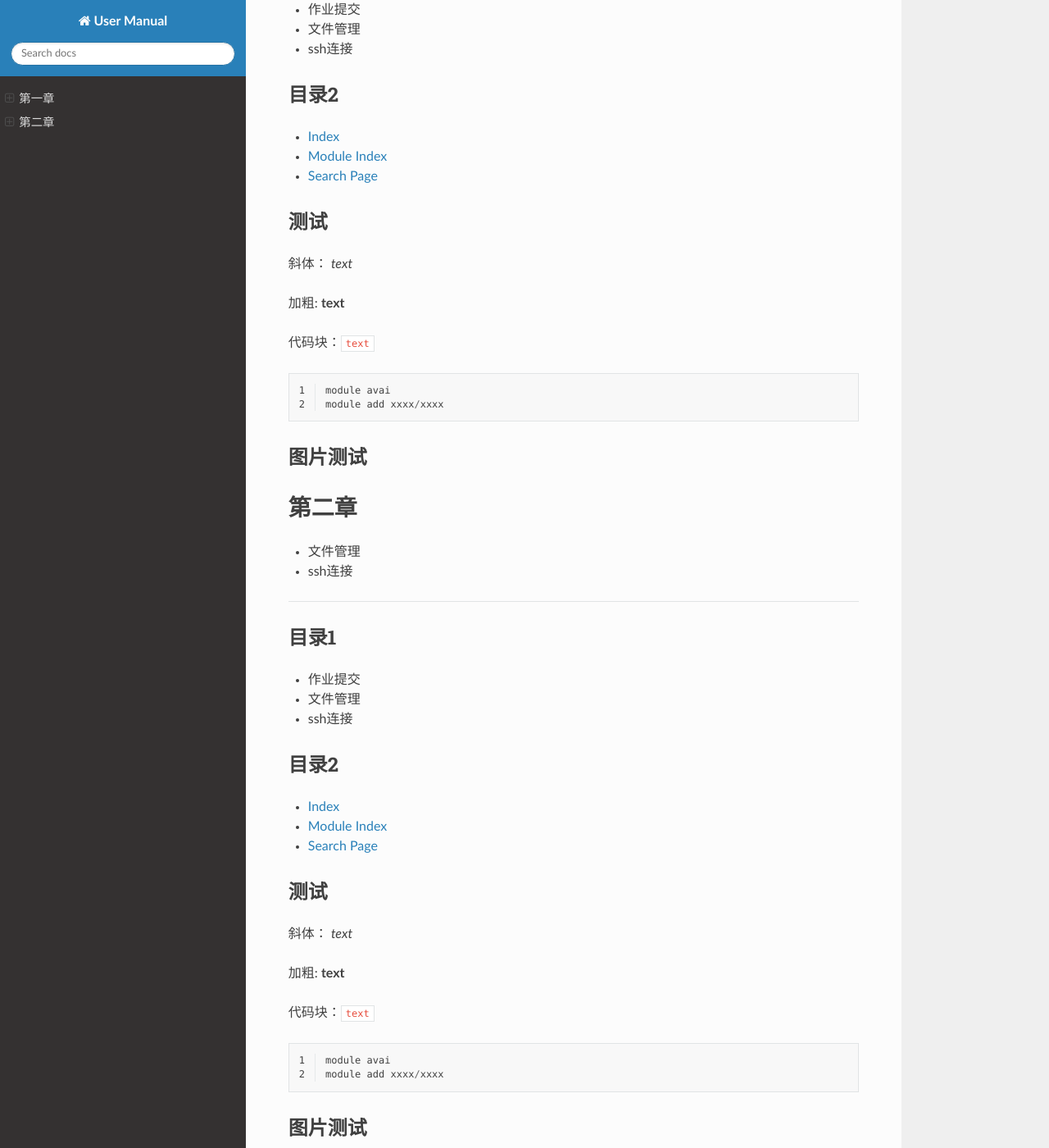
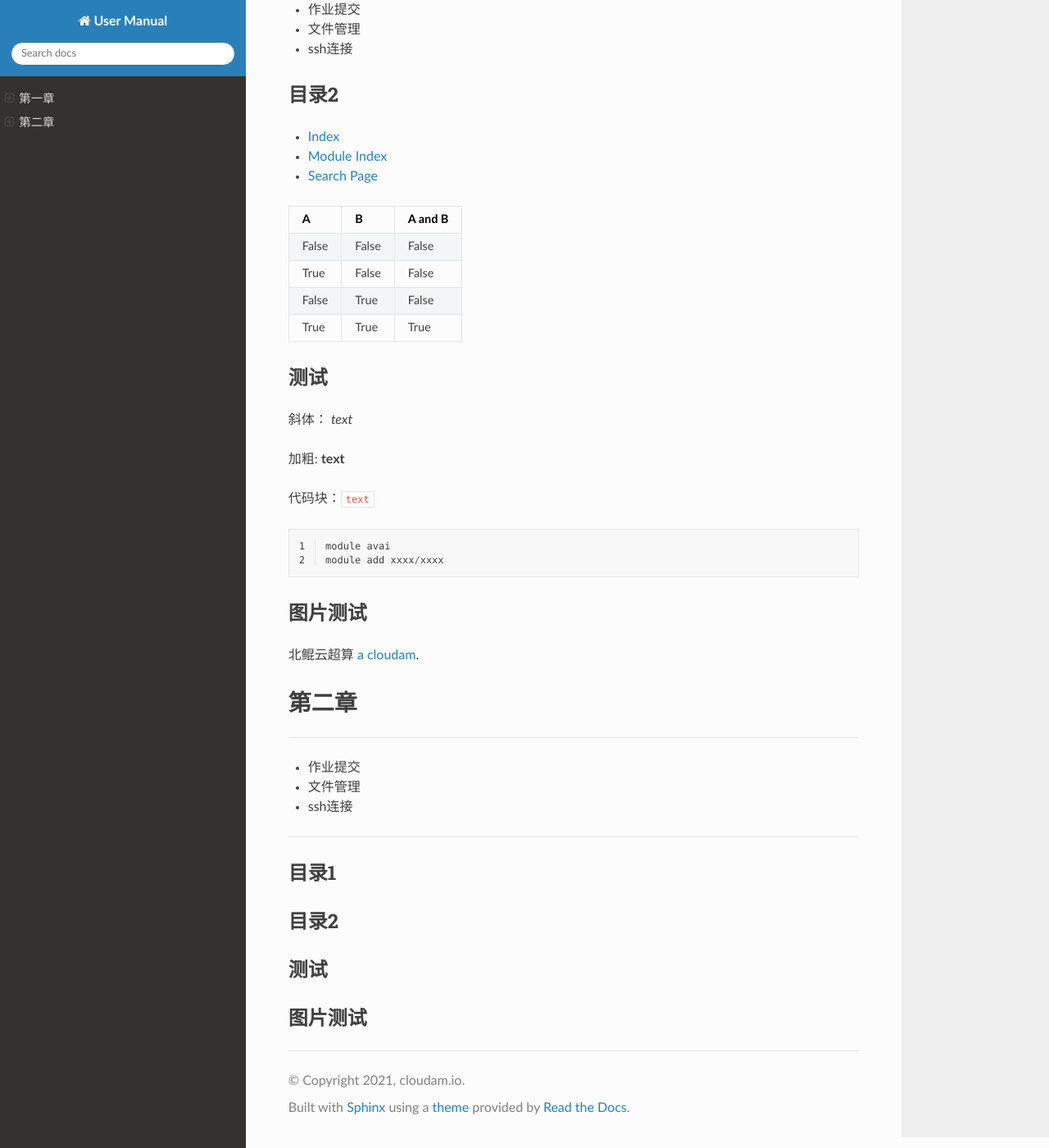
Before and after one commit to huangwenjin123/huangwenjin123, a Sphinx documentation site: the page built from data/wiki/source/index.rst, in a window 1280 px wide and 1400 px high, scrolled down 324 px. Shown: the whole window at 82% size. Built offline with Sphinx 7.4.7 and the Read the Docs theme 2.0.0, drawn with Linux system fonts in a browser that asks for light colours.

Commit message:
Update index.rst

```diff
--- a/data/wiki/source/index.rst
+++ b/data/wiki/source/index.rst
@@ -4,7 +4,7 @@
    contain the root `toctree` directive.
 
 ************************************
-第一章
+             第一章
 ************************************
 
 =================
@@ -32,6 +32,15 @@
 * :ref:`modindex`
 * :ref:`search`
 
+=====  =====  =======
+A      B      A and B
+=====  =====  =======
+False  False  False
+True   False  False
+False  True   False
+True   True   True
+=====  =====  =======
+
 测试
 ====================
 
@@ -50,11 +59,16 @@
 图片测试
 ===============
 
+北鲲云超算 `a cloudam`_.
+
+.. _a cloudam: https://www.cloudam.cn/
+
 ************************************
-第二章
+             第二章
 ************************************
 
 =================
+
 * 作业提交
 
 * 文件管理
@@ -66,33 +80,11 @@
 目录1
 =======================================
 
-* 作业提交
-
-* 文件管理
-
-* ssh连接
-
 目录2
 ====================================
-
-* :ref:`genindex`
-* :ref:`modindex`
-* :ref:`search`
 
 测试
 ====================
 
-斜体： *text*
-
-加粗: **text**
-
-代码块：``text``
-
-.. code-block:: python
-   :linenos:
-
-   module avai
-   module add xxxx/xxxx
-
 图片测试
 ===============
```
